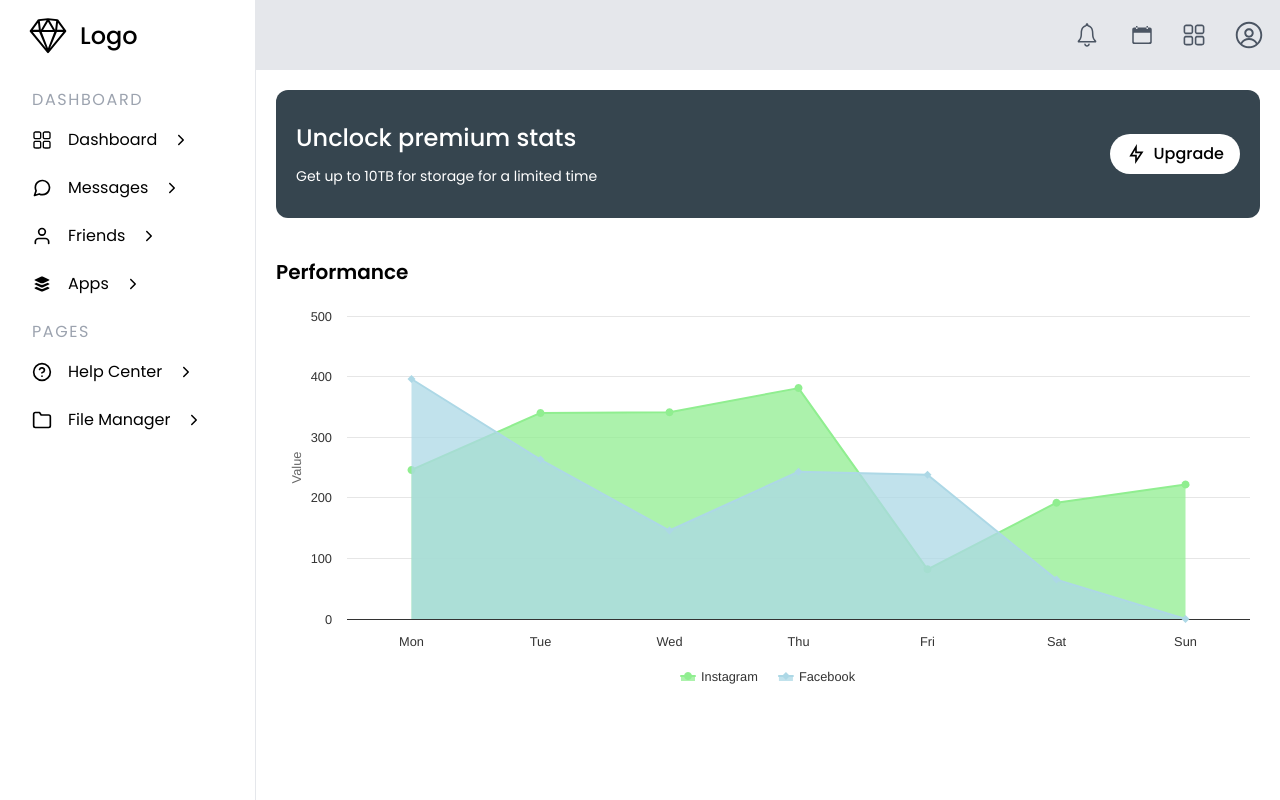
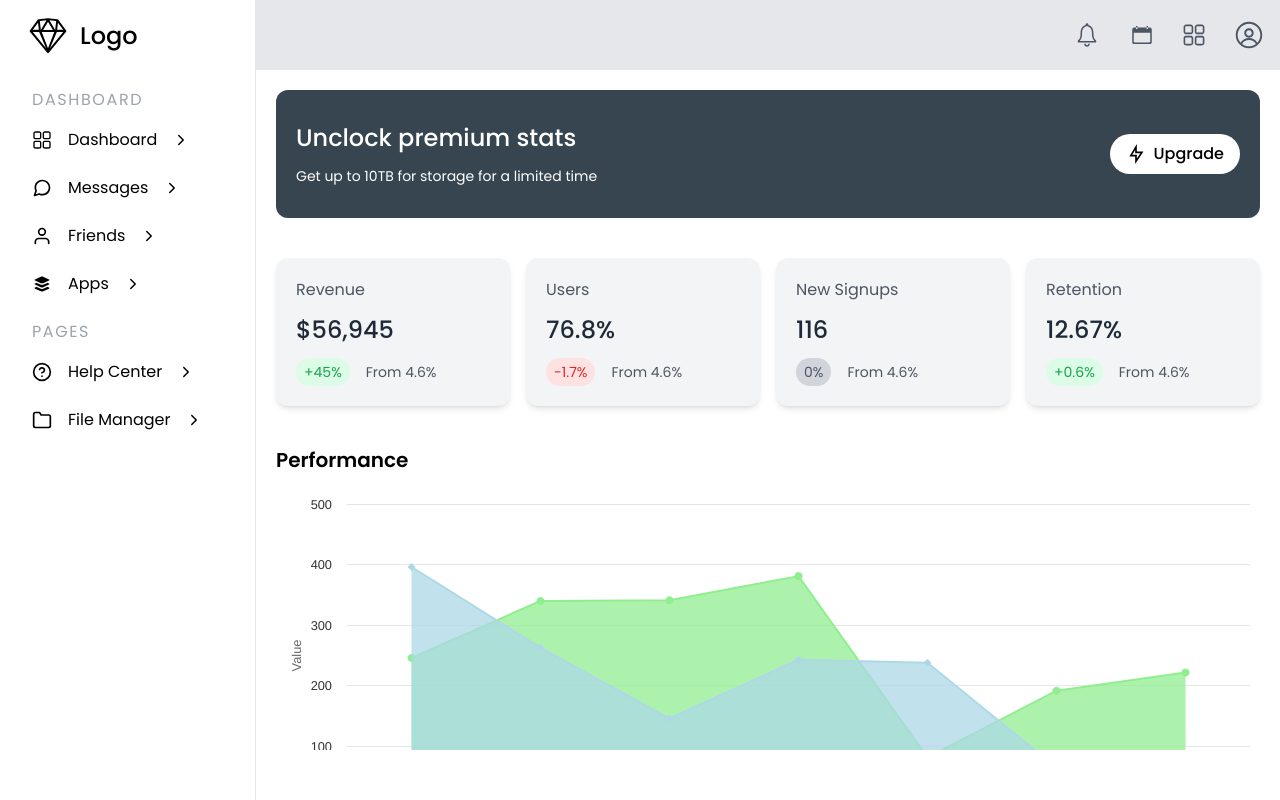
Before and after one commit to sonal4102/dashboard-ui, a Next.js app: page / in a window 1280 px wide. Built offline with nearby package versions, Linux system fonts and the light colour scheme.

Commit message:
card- desktop done

```diff
--- /dev/null
+++ b/components/Card.js
@@ -0,0 +1,30 @@
+import React from "react";
+
+function Card({ name, price, percentage }) {
+	let bgColor = "";
+	if (percentage === "0%") {
+		bgColor = "bg-gray-300 text-gray-600";
+	} else {
+		const isPositive = percentage.charAt(0) === "+";
+		bgColor = isPositive
+			? "bg-green-100 text-green-600"
+			: "bg-red-100 text-red-600";
+	}
+
+	return (
+		<div className="p-5 rounded rounded-xl shadow shadow-md bg-gray-100 flex flex-col space-y-3">
+			<h1 className="text-gray-600 text-md">{name}</h1>
+			<p className="text-gray-800 font-medium text-2xl">{price}</p>
+			<div className="flex items-center space-x-4">
+				<p
+					className={`px-2 py-1 rounded text-sm rounded-3xl ${bgColor}`}
+				>
+					{percentage}
+				</p>
+				<p className="text-gray-600 text-sm">From 4.6%</p>
+			</div>
+		</div>
+	);
+}
+
+export default Card;
--- a/pages/index.js
+++ b/pages/index.js
@@ -1,4 +1,5 @@
 import BannerCard from "@/components/BannerCard";
+import Card from "@/components/Card";
 import CustomChart from "@/components/CustomChart";
 import Header from "@/components/Header";
 import TableWithPagination from "@/components/TableWithPagination";
@@ -60,7 +61,8 @@ export default function Home() {
 
 			status: "Active",
 			amount: "176.00",
-		},{
+		},
+		{
 			id: 1,
 			icon: "/zeplin.svg",
 			details: "Zepplin",
@@ -114,17 +116,45 @@ export default function Home() {
 
 			status: "Active",
 			amount: "176.00",
-		}
+		},
+	];
+
+	const cardData = [
+		{ name: "Revenue", price: "$56,945" , percentage: "+45%" },
+		{ name: "Users", price: "76.8%", percentage: "-1.7%" },
+		{ name: "New Signups", price: "116", percentage: "0%" },
+			{ name: "Retention", price: "12.67%", percentage: "+0.6%" },
 	];
 
 	return (
 		<main>
 			<Header />
 			<div className="flex flex-col overflow-y-scroll h-[85vh]">
-				<div className="lg:p-5  "> <BannerCard/></div>
-				<div className="lg:p-5  px-3"> <CustomChart/></div>
-				<div className="lg:p-5  "> <TableWithPagination data={data} itemsPerPage={5} /></div>
-
+				<div className="lg:p-5  ">
+					{" "}
+					<BannerCard />
+				</div>
+				<div className="lg:p-5  ">
+					{" "}
+					<div className="grid grid-cols-1 lg:grid-cols-4 gap-4">
+						{cardData.map((data, index) => (
+							<Card
+								key={index}
+								name={data.name}
+								price={data.price}
+								percentage={data.percentage}
+							/>
+						))}
+					</div>
+				</div>
+				<div className="lg:p-5  px-3">
+					{" "}
+					<CustomChart />
+				</div>
+				<div className="lg:p-5  ">
+					{" "}
+					<TableWithPagination data={data} itemsPerPage={5} />
+				</div>
 			</div>
 		</main>
 	);
```
Also changed, not shown: components/BannerCard.jsx (+8 -4 lines). Lines whose indentation alone changed are shown as unchanged.
